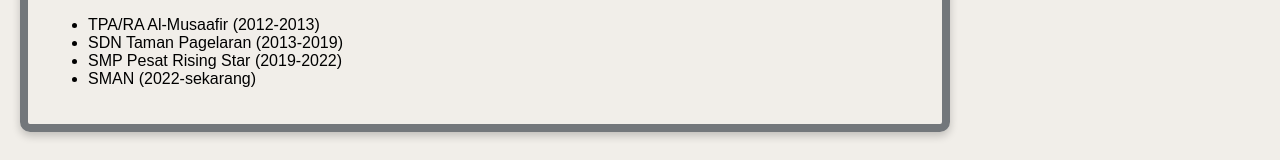
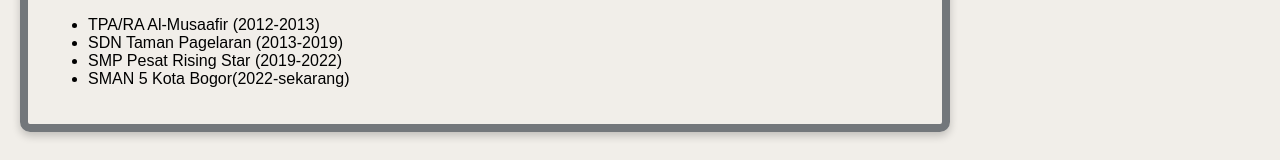
Before and after one commit to mnabiladzikri/BiodataNabil, a plain HTML site: page index.html in a window 1280 px wide. Shown: the part 983-1143 px from the top of the page. Drawn offline with Linux system fonts and the light colour scheme; a web font is replaced by a local one.

Commit message:
Rubah Nama Sma

```diff
--- a/index.html
+++ b/index.html
@@ -61,7 +61,7 @@
                     <li>TPA/RA Al-Musaafir (2012-2013)</li>
                     <li>SDN Taman Pagelaran (2013-2019)</li>
                     <li>SMP Pesat Rising Star (2019-2022)</li>
-                    <li>SMAN (2022-sekarang)</li>
+                    <li>SMAN 5 Kota Bogor(2022-sekarang)</li>
                 </ul>
             </article>
         </div>
```
